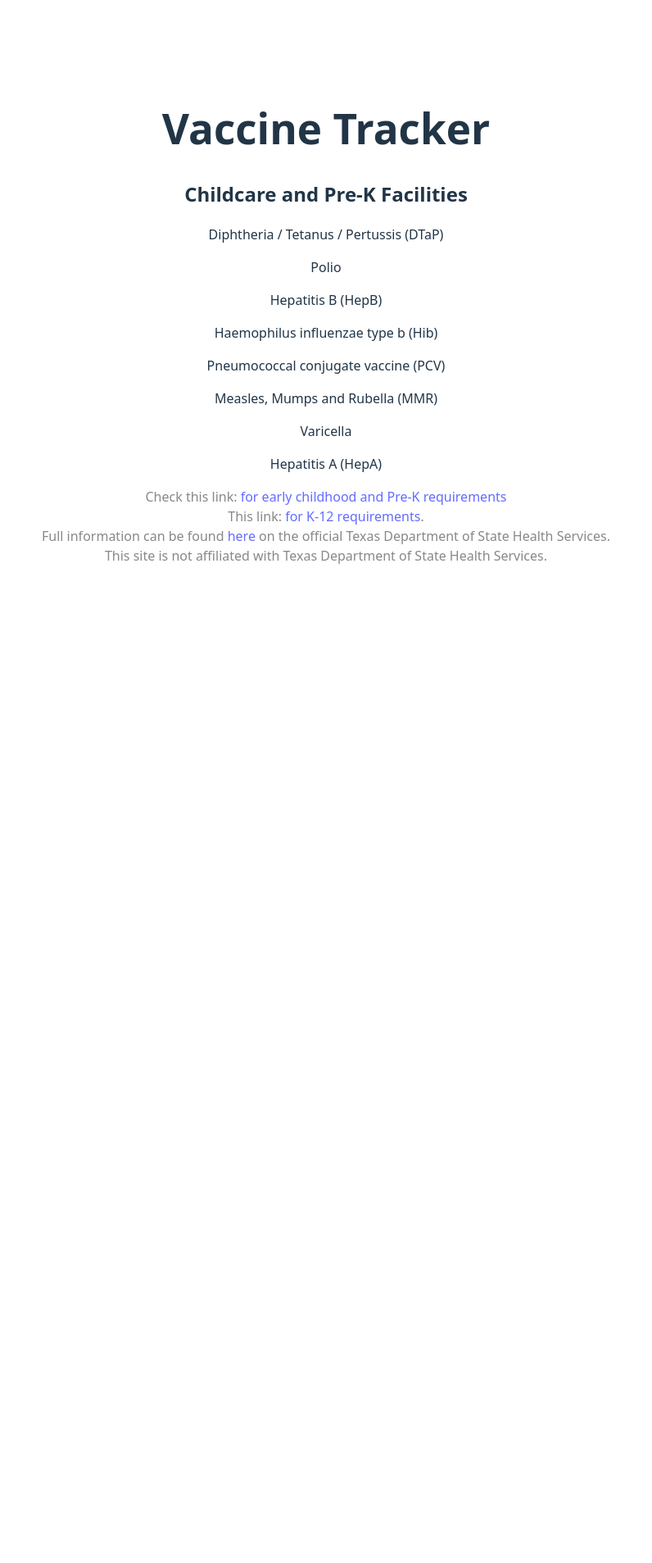
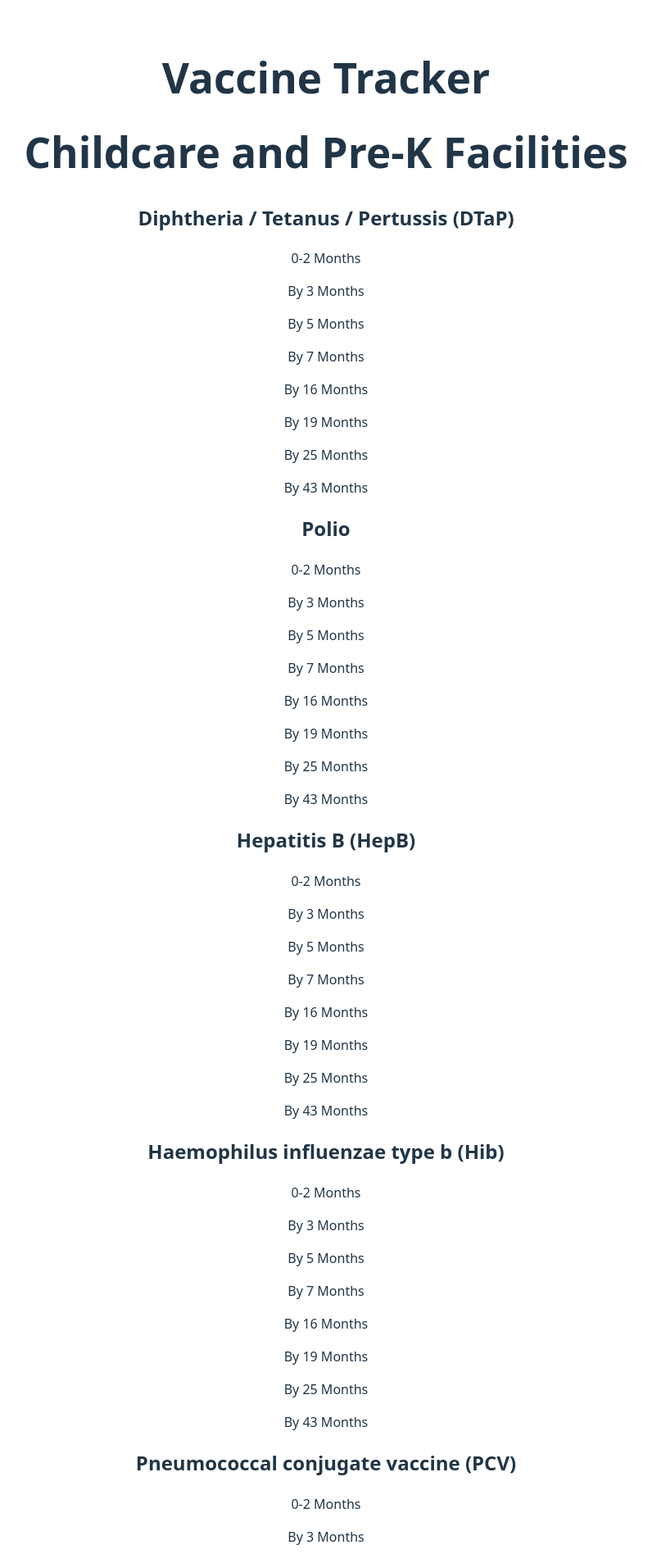
Before and after one commit to gerardbarros/vax_trax, a React (Vite) app: page / in a window 1280 px wide. Shown: the top 1907 px of the page at 82% size, without its empty margins (242-1038 px from the left). Before the commit the page ends 800 px from the top, so only its background shows below. Built offline with nearby package versions, Linux system fonts and the light colour scheme.

Commit message:
TASK Create Pre-K Ranges component

```diff
--- a/src/App.jsx
+++ b/src/App.jsx
@@ -7,12 +7,14 @@ function App() {
       <h1>Vaccine Tracker</h1>
       <PreK />
 
+      <footer>
         <p className="read-the-docs">
           Check this link: <a href="https://www.dshs.texas.gov/sites/default/files/LIDS-Immunizations/pdf/pdf_stock/6-15.pdf">for early childhood and Pre-K requirements</a>
           <br /> This link: <a href="https://www.dshs.texas.gov/sites/default/files/LIDS-Immunizations/pdf/pdf_stock/6-14.pdf">for K-12 requirements</a>.
           <br />Full information can be found <a href="https://www.dshs.texas.gov/immunizations/school/requirements">here</a> on the official Texas Department of State Health Services.
           <br /> This site is not affiliated with Texas Department of State Health Services.
         </p>
+      </footer>
     </>
   )
 }
--- a/src/PreK.jsx
+++ b/src/PreK.jsx
@@ -1,15 +1,25 @@
+import PreKRanges from "./PreKRanges"
+
 export default function PreK(){
     return (
     <div>
-        <h2>Childcare and Pre-K Facilities</h2>
-        <p>Diphtheria / Tetanus / Pertussis (DTaP)</p>
-        <p>Polio</p>
-        <p>Hepatitis B (HepB)</p>
-        <p>Haemophilus influenzae type b (Hib) </p>
-        <p>Pneumococcal conjugate vaccine (PCV) </p>
-        <p>Measles, Mumps and Rubella (MMR) </p>
-        <p>Varicella</p>
-        <p>Hepatitis A (HepA) </p>
+        <h1>Childcare and Pre-K Facilities</h1>
+        <h2>Diphtheria / Tetanus / Pertussis (DTaP)</h2>
+            <PreKRanges />
+        <h2>Polio</h2>
+            <PreKRanges />
+        <h2>Hepatitis B (HepB)</h2>
+            <PreKRanges />
+        <h2>Haemophilus influenzae type b (Hib) </h2>
+            <PreKRanges />
+        <h2>Pneumococcal conjugate vaccine (PCV) </h2>
+            <PreKRanges />
+        <h2>Measles, Mumps and Rubella (MMR) </h2>
+            <PreKRanges />
+        <h2>Varicella</h2>
+            <PreKRanges />
+        <h2>Hepatitis A (HepA) </h2>
+            <PreKRanges />
     </div>
     )
 }
--- /dev/null
+++ b/src/PreKRanges.jsx
@@ -0,0 +1,14 @@
+export default function PreKRanges(){
+    return (
+        <div>
+            <p>0-2 Months</p>
+            <p>By 3 Months</p>
+            <p>By 5 Months</p>
+            <p>By 7 Months</p>
+            <p>By 16 Months</p>
+            <p>By 19 Months</p>
+            <p>By 25 Months</p>
+            <p>By 43 Months</p>
+        </div>
+    )
+}
```
Lines whose indentation alone changed are shown as unchanged.
